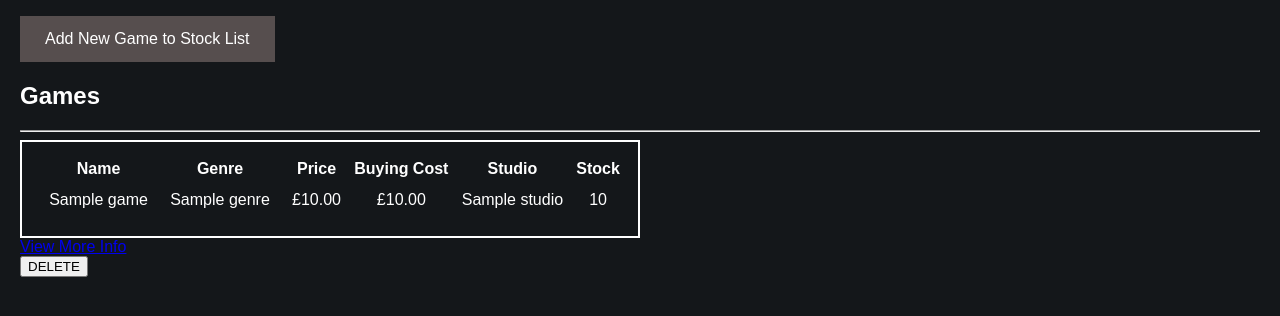
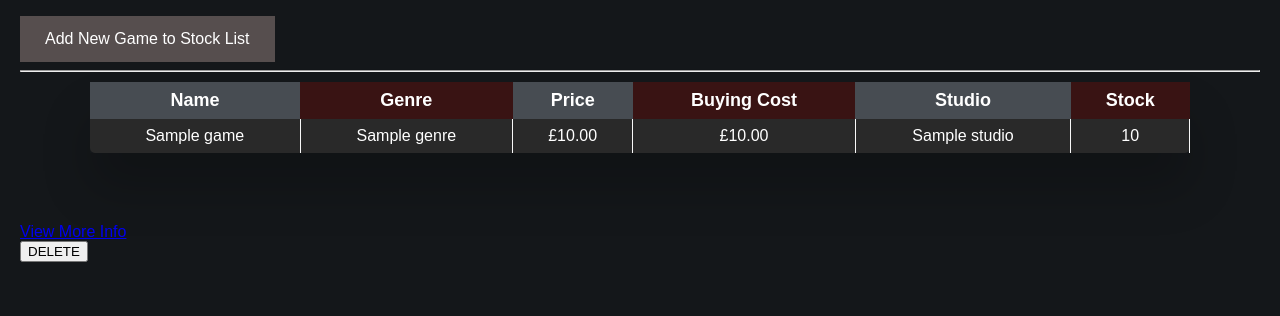
Before and after one commit to Mitchell-McShane/store_inventory_project, a Flask app: page /games in a window 1280 px wide. Shown: the part 115-431 px from the top of the page. Run offline with Flask 2, Linux system fonts and the light colour scheme; a database or web service that is not in the repository returns one stand-in record (Sample ...); some libraries are stand-ins or nearby versions.

Commit message:
games table updated with css styles

```diff
--- a/static/games.css
+++ b/static/games.css
@@ -0,0 +1,39 @@
+/* Game Table Styles */
+
+.game-content {
+    margin: 10px 70px 70px;
+    box-shadow: 0px 35px 50px rgba( 0, 0, 0, 0.2 );
+}
+
+.gl-table {
+    border-radius: 5px;
+    font-size: 18px;
+    font-weight: normal;
+    border: none;
+    border-collapse: collapse;
+    width: 100%;
+    max-width: 100%;
+    white-space: nowrap;
+    background-color: rgb(41, 41, 41);
+}
+
+.gl-table td, .gl-table th {
+    text-align: center;
+    padding: 8px;
+}
+
+.gl-table td {
+    border-right: 1px solid #f8f8f8;
+    font-size: 16px;
+}
+
+.gl-table thead th {
+    color: #ffffff;
+    background: #391313;
+}
+
+
+.gl-table thead th:nth-child(odd) {
+    color: #ffffff;
+    background: #474c52;
+}
--- a/templates/games/index.html
+++ b/templates/games/index.html
@@ -4,7 +4,7 @@
 <a class="add-game" href="/games/new">Add New Game to Stock List</a>
 
 {% for game in all_games %}
-<h1>Games</h1>
+
 <hr>
 
 <div class="game-content">
@@ -38,7 +38,7 @@
         <tbody>
     </table>
 </div>
-<a href="/games/{{game.id}}">View More Info</a>
+<a class="vied-id" href="/games/{{game.id}}">View More Info</a>
 <form class="delete-form" action="/games/{{game.id}}/delete" method="POST">
     <button class="delete-button">DELETE</button>
 </form>
```
